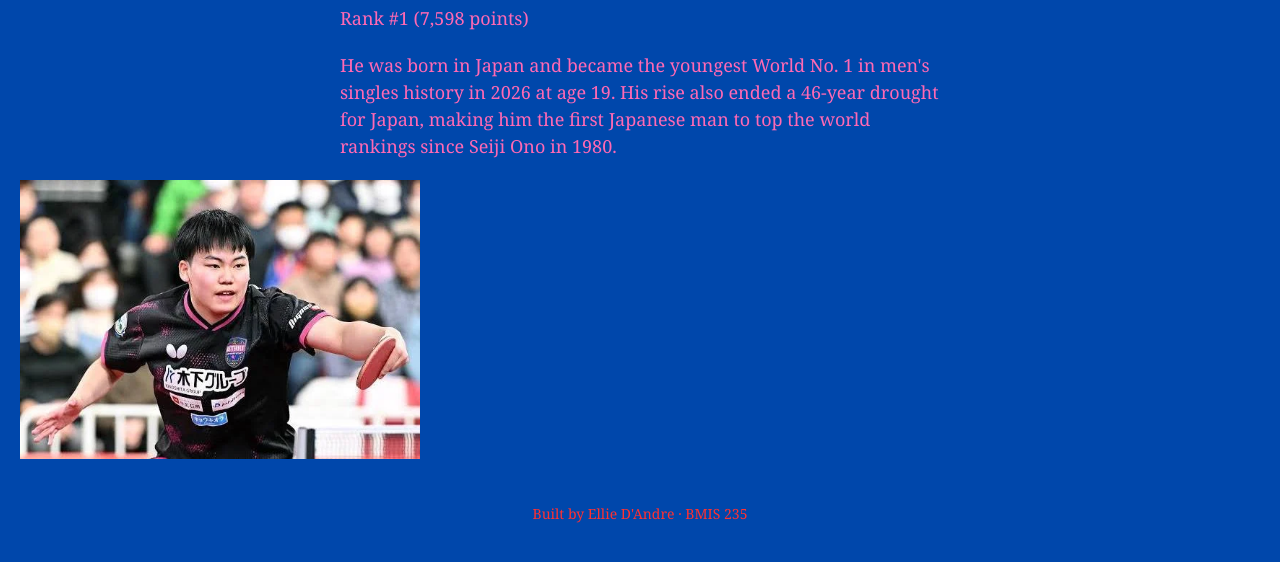
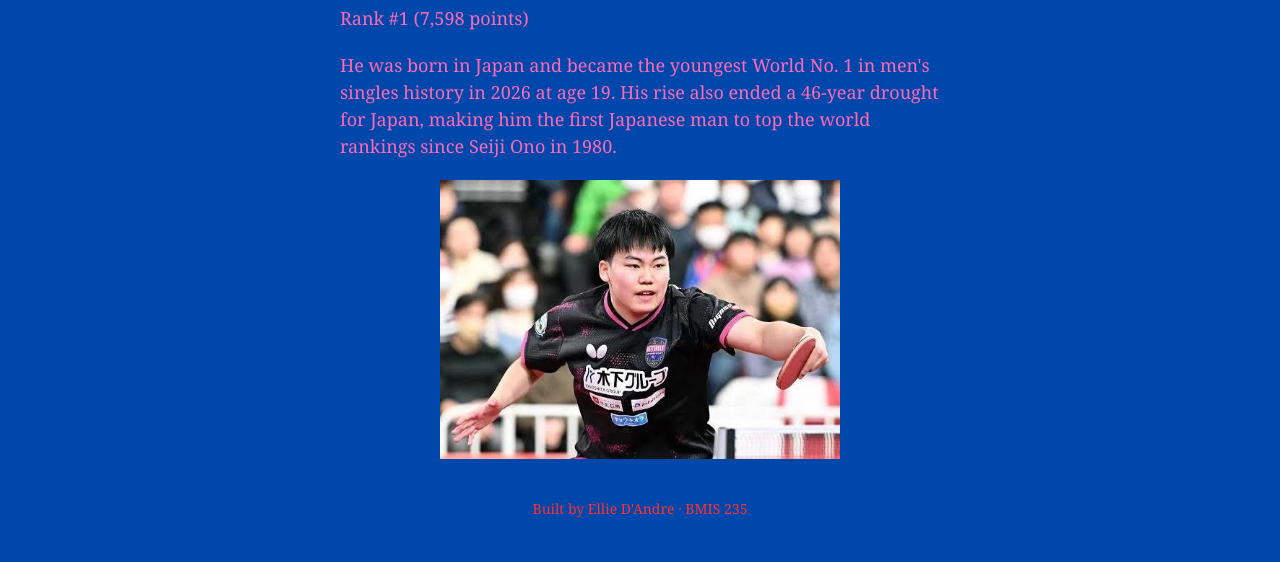
Before and after one commit to elliedeandre/bmis-html-4, a plain HTML site: page page1.html in a window 1280 px wide. Shown: the part 190-752 px from the top of the page. Drawn offline with Linux system fonts and the light colour scheme.

Commit message:
Add styling to center Sora Matsushima's image
Centered the image of Sora Matsushima.

```diff
--- a/page1.html
+++ b/page1.html
@@ -31,7 +31,7 @@
 <h1>Sora Matsushima</h1>
 <p>Rank #1 (7,598 points)</p>
 <p>He was born in Japan and became the youngest World No. 1 in men's singles history in 2026 at age 19. His rise also ended a 46-year drought for Japan, making him the first Japanese man to top the world rankings since Seiji Ono in 1980.</p>
-<img src="images.webp" alt="Sora Matsushima" width="400">
+<img src="images.webp" alt="Sora Matsushima" width="400" style="display: block; margin: 0 auto;">
 
 <!-- Footer: Ellie D'Andre -->
 <footer>Built by Ellie D'Andre &middot; BMIS 235</footer>
```
